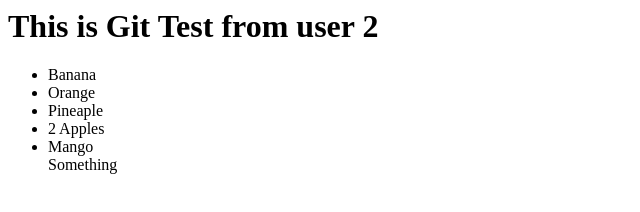
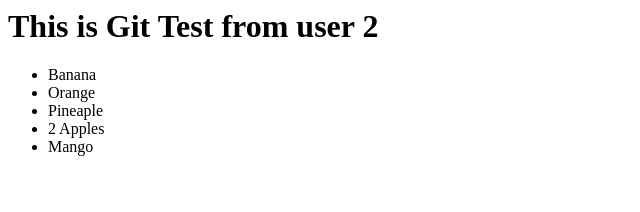
Before and after one commit to marxisdul/newGitTest, a plain HTML site: page index.html in a window 1280 px wide. Shown: the full height of the page, 0-640 px from the left. Drawn offline with Linux system fonts and the light colour scheme.

Commit message:
did some little changes

```diff
--- a/index.html
+++ b/index.html
@@ -10,7 +10,7 @@
 	<li>Pineaple</li>
 	<li>2 Apples</li>
 	<li>Mango</li>
-	</>Something</>
+
 
 </ul>
 </body>
```
